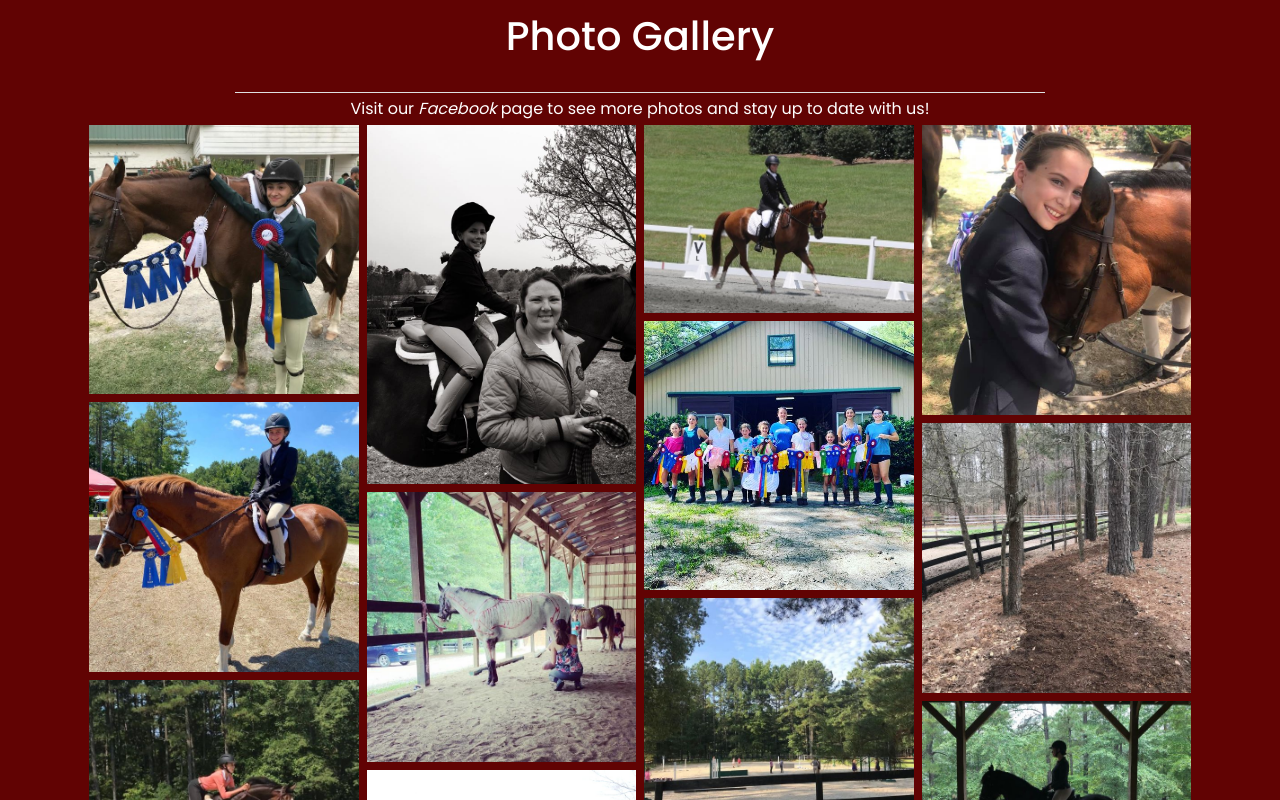
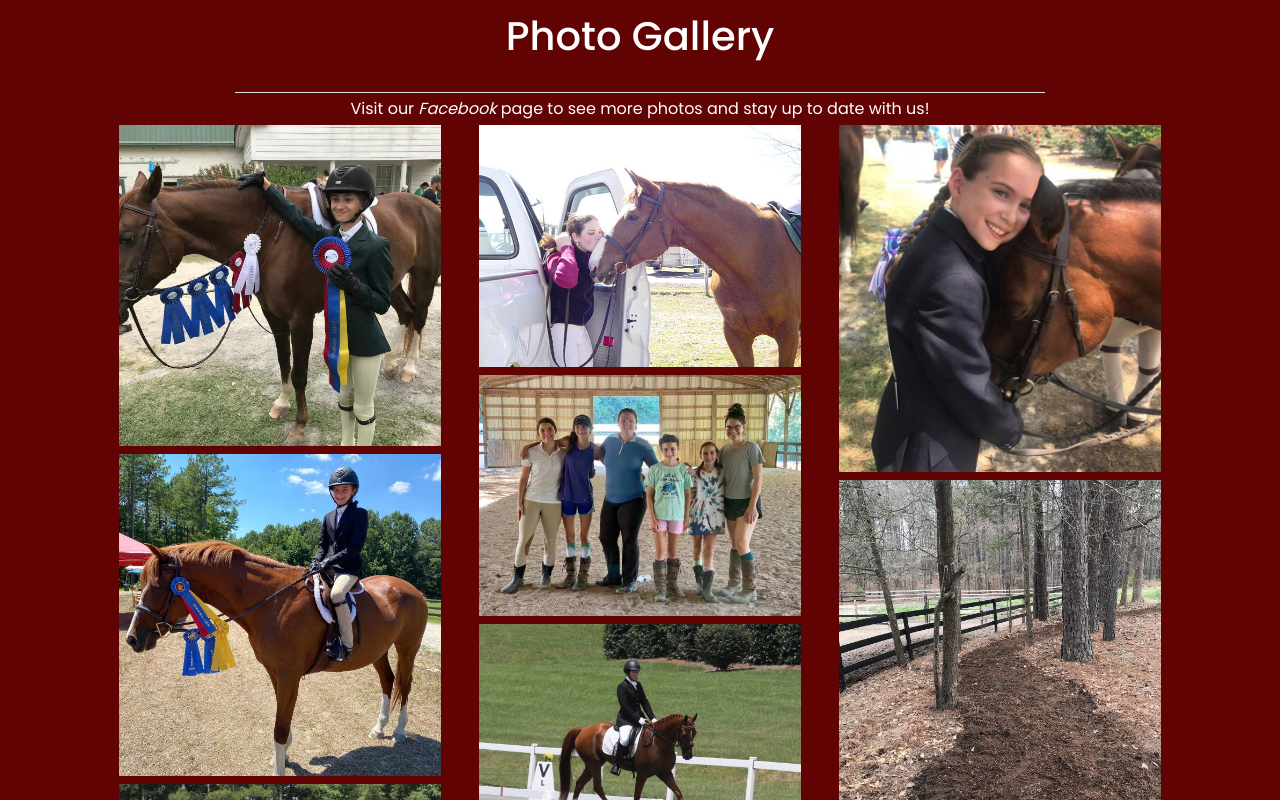
Before and after one commit to mtdavis725/topline_nc, a React (Create React App) app: page /gallery in a window 1280 px wide. Shown: the part 460-1260 px from the top of the page. Built offline with nearby package versions, Linux system fonts and the light colour scheme.

Commit message:
Restructure gallery container

```diff
--- a/src/components/Gallery/Gallery.jsx
+++ b/src/components/Gallery/Gallery.jsx
@@ -19,45 +19,34 @@ function Gallery() {
                     </div>
                 </div>
 
+                <div className="container-fluid">
                     <div className="row mx-auto">
-
-                    <div className="col-sm-6 col-md-4 col-lg-3 p-0">
+                        <div className="col">
                             <img src={images.gallery[0]} alt="gallery" className="img-fluid p-1 p-1" />
                             <img src={images.gallery[1]} alt="gallery" className="img-fluid p-1" />
                             <img src={images.gallery[2]} alt="gallery" className="img-fluid p-1" />
                             <img src={images.gallery[3]} alt="gallery" className="img-fluid p-1" />
-
-
+                            <img src={images.gallery[4]} alt="gallery" className="img-fluid p-1" />
+                            <img src={images.gallery[5]} alt="gallery" className="img-fluid p-1" />
                         </div>
 
-                    <div className="col-sm-6 col-md-4 col-lg-3 p-0">
-
-                    <img src={images.gallery[4]} alt="gallery" className="img-fluid p-1" />
-                    <img src={images.gallery[5]} alt="gallery" className="img-fluid p-1" />
+                        <div className="col">
                             <img src={images.gallery[6]} alt="gallery" className="img-fluid p-1" />
                             <img src={images.gallery[7]} alt="gallery" className="img-fluid p-1" />
-
-                    </div>
-
-                    <div className="col-sm-6 col-md-3 col-lg-3 p-0">
-
                             <img src={images.gallery[8]} alt="gallery" className="img-fluid p-1" />
                             <img src={images.gallery[9]} alt="gallery" className="img-fluid p-1" />
                             <img src={images.gallery[10]} alt="gallery" className="img-fluid p-1" />
                             <img src={images.gallery[11]} alt="gallery" className="img-fluid p-1" />
                         </div>
 
-                    <div className="col-sm-6 col-md-4 col-lg-3 p-0">
-
-
+                        <div className="col">
                             <img src={images.gallery[12]} alt="gallery" className="img-fluid p-1" />
                             <img src={images.gallery[13]} alt="gallery" className="img-fluid p-1" />
                             <img src={images.gallery[14]} alt="gallery" className="img-fluid p-1" />
-                    </div>
 
 
-
-
+                        </div>
+                    </div>
                 </div>
 
 
```
Lines whose indentation alone changed are shown as unchanged.
